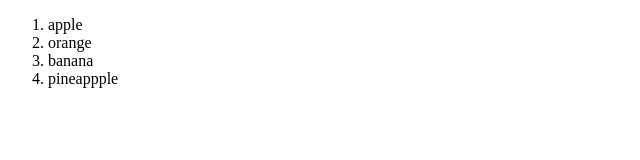
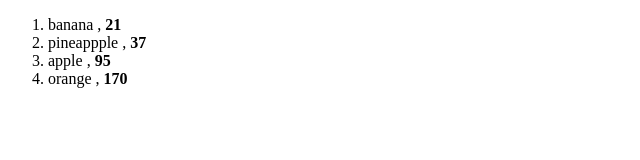
Before and after one commit to rshhridoy/react_playground, a React (Vite) app: page / in a window 1280 px wide. Shown: the top 160 px of the page, without its empty margins (0-640 px from the left). Built offline with nearby package versions, Linux system fonts and the light colour scheme.

Commit message:
array of object, key.id and sorting

```diff
--- a/src/List.jsx
+++ b/src/List.jsx
@@ -1,9 +1,24 @@
+import { id } from "zod/locales";
+
 function List (){
-    const fruits = ['apple','orange', 'banana', 'pineappple'];
+    const fruits = [
+        {id: 1, name : 'apple', calorie: 95},
+        {id: 2, name: 'orange', calorie: 170},
+        {id: 3, name: 'banana', calorie: 21},
+        {id: 4, name: 'pineappple', calorie: 37}
+    ];
 
-    const fruitsItem = fruits.map(fruit => <li>{fruit}</li>);
+    // fruits.sort((a, b) => a.name.localeCompare(b.name));   Alphabetical
 
-    return(<ol>{fruitsItem}</ol>)
+    // fruits.sort((a,b) => b.name.localeCompare(a.name));       Reverse Alphabetical
+
+    fruits.sort((a,b) => a.calorie - b.calorie);          //  Numeric
+
+    // fruits.sort((a,b) => b.calorie - a.calorie);                Reverse Numeric
+
+    const fruitlist = fruits.map(fruit => <li key={fruit.id}>{fruit.name} , <b>{fruit.calorie}</b></li>);
+
+    return(<ol>{fruitlist}</ol>)
 }
 
 export default List;
```
